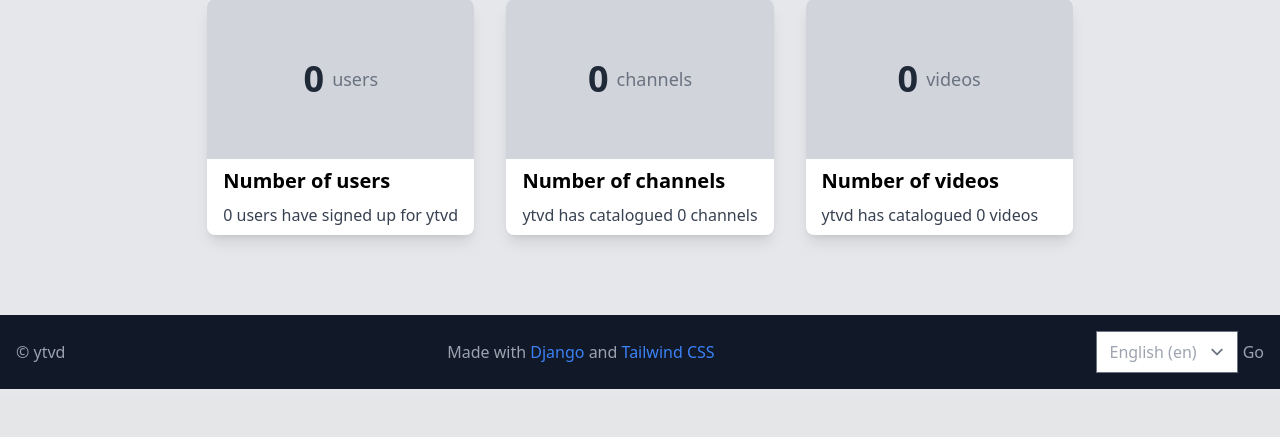
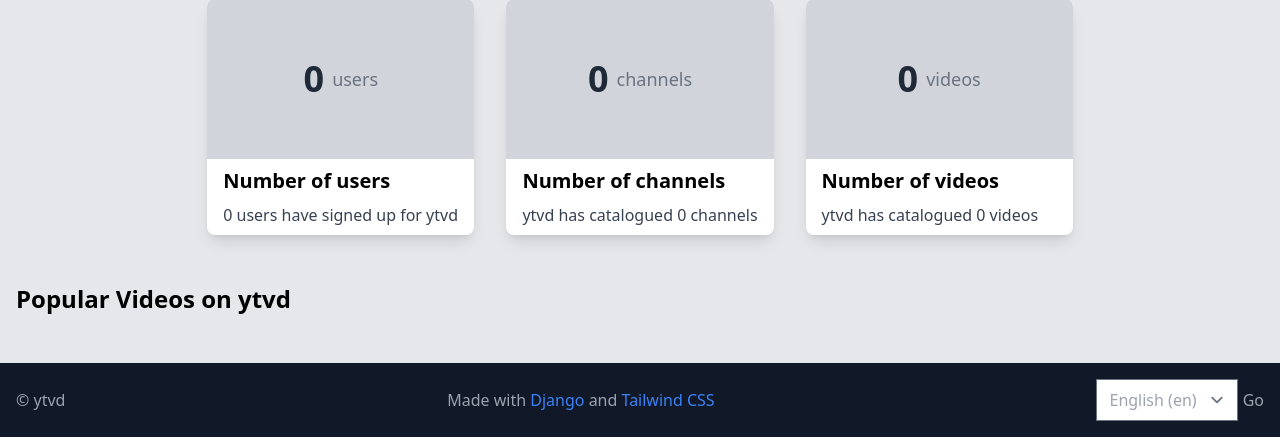
Before and after one commit to dbeley/tuberank, a Django app: page / in a window 1280 px wide. Shown: the part 405-842 px from the top of the page. Before the commit the page ends 794 px from the top, so only its background shows below. Run offline with Django 4.2, Linux system fonts and the light colour scheme; data that the repository does not hold is empty; style sheets or scripts are compiled from the project's sources; some libraries are stand-ins or nearby versions.

Commit message:
Add popular video on homepage, fix padding list template

```diff
--- a/ratings/templates/homepage.html
+++ b/ratings/templates/homepage.html
@@ -66,4 +66,12 @@
     </div>
 </div>
 
+<h2 class="text-2xl font-bold mb-4">{% translate "Popular Videos on ytvd" %}</h2>
+
+<div class="grid grid-cols-2 md:grid-cols-3 lg:grid-cols-4 gap-4">
+    {% for video in popular_videos %}
+    {% include "videos/video_item.html" %}
+    {% endfor %}
+</div>
+
 {% endblock content %}
--- a/ratings/templates/lists/lists.html
+++ b/ratings/templates/lists/lists.html
@@ -64,7 +64,7 @@
     {% endif %}
   </div>
   <h1 class="text-3xl font-bold my-4">{% translate "Popular Lists" %}</h1>
-  <div class="flex flex-wrap -mx-4">
+  <div class="px-2">
     {% if popular_lists %}
       {% for list in popular_lists %}
       <div class="w-full px-4 mb-4 justify-between items-center bg-gray-100 rounded-lg p-4">
--- a/ratings/views.py
+++ b/ratings/views.py
@@ -2,7 +2,7 @@ from django.contrib.auth import login
 from django.contrib.auth.forms import AuthenticationForm, UserCreationForm
 from django.contrib.auth.models import User
 from django.core.paginator import Paginator
-from django.db.models import Avg, Q
+from django.db.models import Avg, Q, Count
 from django.http import HttpResponseRedirect
 from django.shortcuts import redirect, render
 from django.urls import reverse_lazy
@@ -29,9 +29,11 @@ class HomepageView(APIView):
 
     def get(self, request):
         latest_videos = Video.objects.order_by("-id")[0:4]
-        best_videos = Video.objects.annotate(
-            avg_rating=Avg("ratings__rating")
-        ).order_by("-avg_rating")[0:8]
+        videos = Video.objects.annotate(
+            avg_rating=Avg("ratings__rating"), num_ratings=Count("ratings")
+        )
+        best_videos = videos.order_by("-avg_rating")[0:8]
+        popular_videos = videos.order_by("-num_ratings")[0:4]
         number_of_users = User.objects.count()
         number_of_channels = Channel.objects.count()
         number_of_videos = Video.objects.count()
@@ -40,6 +42,7 @@ class HomepageView(APIView):
             {
                 "latest_videos": latest_videos,
                 "best_videos": best_videos,
+                "popular_videos": popular_videos,
                 "number_of_users": number_of_users,
                 "number_of_channels": number_of_channels,
                 "number_of_videos": number_of_videos,
```
Also changed, not shown: README.md, ratings/locale/en_US/LC_MESSAGES/django.po, ratings/locale/fr_FR/LC_MESSAGES/django.po.
